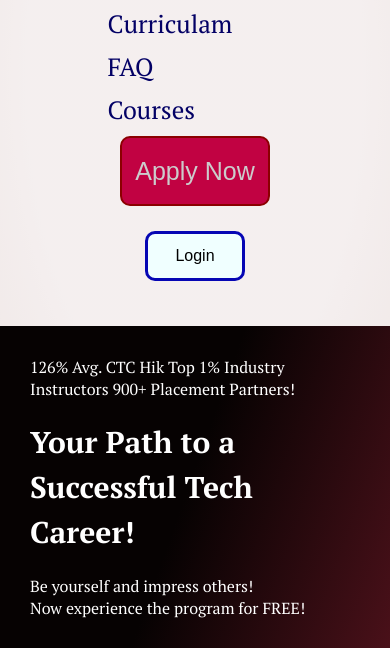
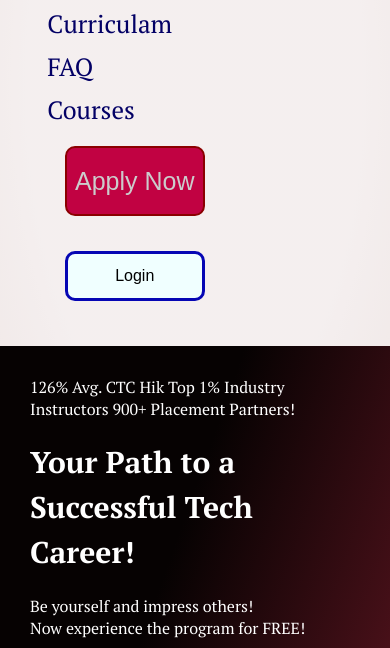
Before and after one commit to bhadrasneha/ed.github.io, a plain HTML site: page index.html in a window 390 px wide. Shown: the part 176-824 px from the top of the page. Drawn offline with Linux system fonts and the light colour scheme.

Commit message:
Update style.css

```diff
--- a/style.css
+++ b/style.css
@@ -815,4 +815,19 @@ small {
     .col-3 {
         margin-bottom: 20px;
     }
+
+    #apply,
+    #log {
+        display: flex;
+        flex-direction: column;
+        align-items: center;
+        text-decoration: none;
+    }
+
+    #apply input,
+    #log input {
+        width: 100%;
+        margin-top: 10px;
+        text-decoration: none;
+    }
 }
```
